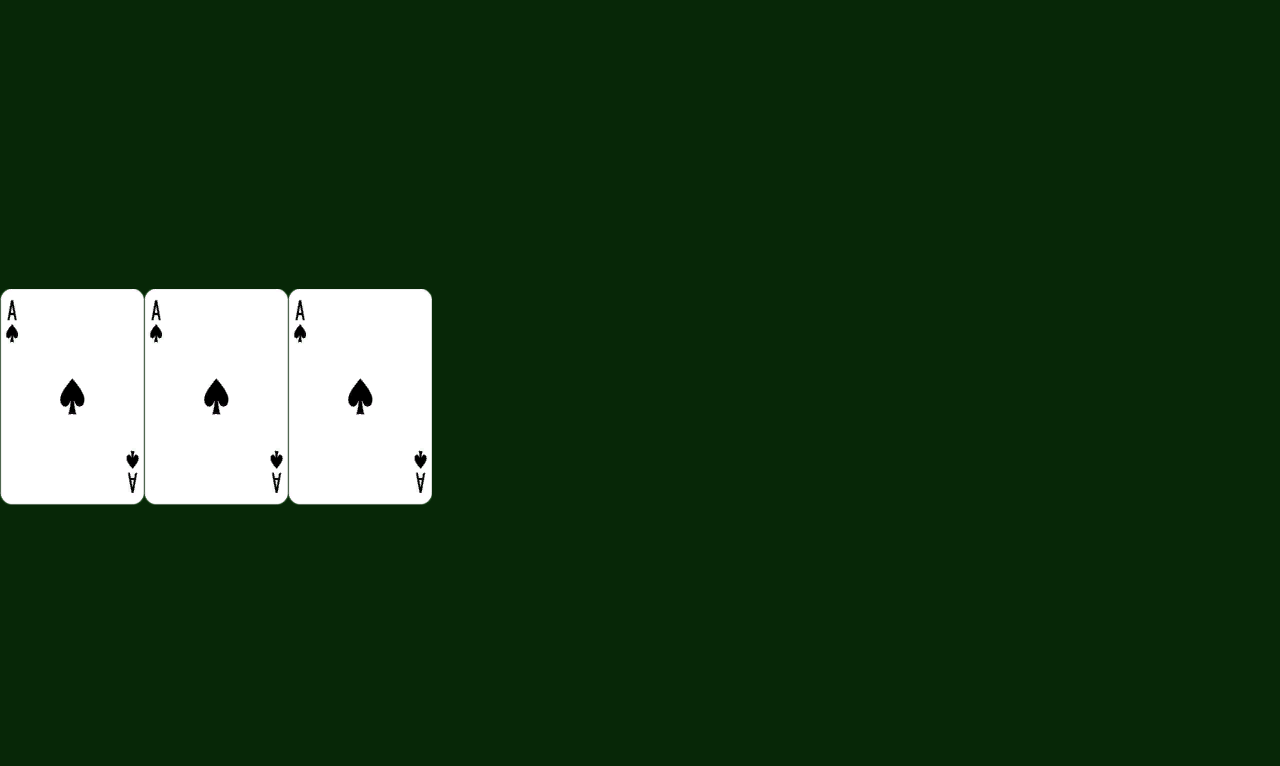
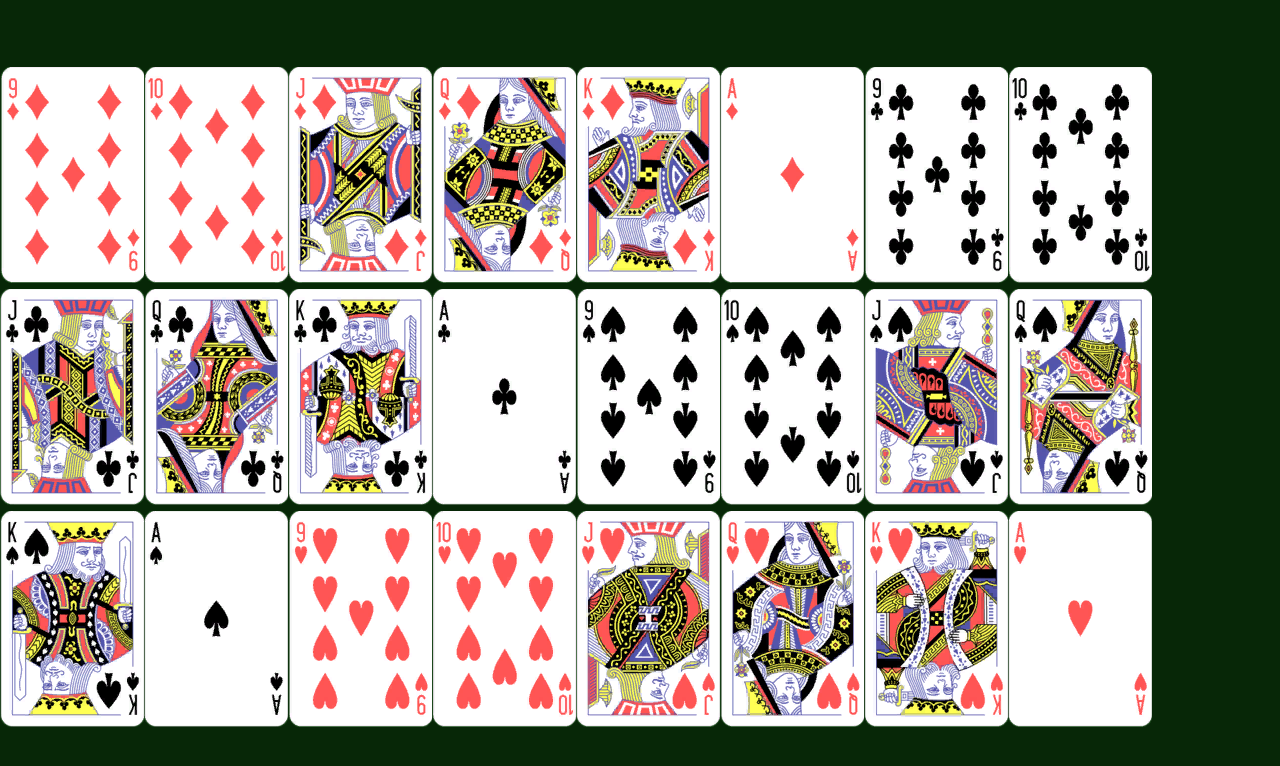
Before and after one commit to jasminealmassri/Euchre.Web, a React (Vite) app in the folder euchre-react/: page / in a window 1280 px wide. Shown: the top 766 px of the page. Built offline with nearby package versions, Linux system fonts and the light colour scheme.

Commit message:
Have a euchre deck and the ability to render a card based on the input of a Card object

```diff
--- a/euchre-react/src/components/CardComponent.tsx
+++ b/euchre-react/src/components/CardComponent.tsx
@@ -1,10 +1,64 @@
-import React from 'react';
-import spades9 from '../assets/images/Cards/spades9.png';
+import React, { useState } from 'react';
+//import spades9 from '../assets/images/Cards/spades9.png';
 import back from '../assets/images/Cards/back.png';
 
 import { Card } from '../models/Card';
 
-import spadesA from '../assets/images/Cards/spadesA.png'
+import { Deck } from '../models/DeckFactory';
+
+
+import spadesA from '../assets/images/Cards/spadesA.png';
+import spades2 from '../assets/images/Cards/spades2.png';
+import spades3 from '../assets/images/Cards/spades3.png';
+import spades4 from '../assets/images/Cards/spades4.png';
+import spades5 from '../assets/images/Cards/spades5.png';
+import spades6 from '../assets/images/Cards/spades6.png';
+import spades7 from '../assets/images/Cards/spades7.png';
+import spades8 from '../assets/images/Cards/spades8.png';
+import spades9 from '../assets/images/Cards/spades9.png';
+import spades10 from '../assets/images/Cards/spades10.png';
+import spadesJ from '../assets/images/Cards/spadesJ.png';
+import spadesQ from '../assets/images/Cards/spadesQ.png';
+import spadesK from '../assets/images/Cards/spadesK.png';
+import diamondsA from '../assets/images/Cards/diamondsA.png';
+import diamonds2 from '../assets/images/Cards/diamonds2.png';
+import diamonds3 from '../assets/images/Cards/diamonds3.png';
+import diamonds4 from '../assets/images/Cards/diamonds4.png';
+import diamonds5 from '../assets/images/Cards/diamonds5.png';
+import diamonds6 from '../assets/images/Cards/diamonds6.png';
+import diamonds7 from '../assets/images/Cards/diamonds7.png';
+import diamonds8 from '../assets/images/Cards/diamonds8.png';
+import diamonds9 from '../assets/images/Cards/diamonds9.png';
+import diamonds10 from '../assets/images/Cards/diamonds10.png';
+import diamondsJ from '../assets/images/Cards/diamondsJ.png';
+import diamondsQ from '../assets/images/Cards/diamondsQ.png';
+import diamondsK from '../assets/images/Cards/diamondsK.png';
+import heartsA from '../assets/images/Cards/heartsA.png';
+import hearts2 from '../assets/images/Cards/hearts2.png';
+import hearts3 from '../assets/images/Cards/hearts3.png';
+import hearts4 from '../assets/images/Cards/hearts4.png';
+import hearts5 from '../assets/images/Cards/hearts5.png';
+import hearts6 from '../assets/images/Cards/hearts6.png';
+import hearts7 from '../assets/images/Cards/hearts7.png';
+import hearts8 from '../assets/images/Cards/hearts8.png';
+import hearts9 from '../assets/images/Cards/hearts9.png';
+import hearts10 from '../assets/images/Cards/hearts10.png';
+import heartsJ from '../assets/images/Cards/heartsJ.png';
+import heartsQ from '../assets/images/Cards/heartsQ.png';
+import heartsK from '../assets/images/Cards/heartsK.png';
+import clubsA from '../assets/images/Cards/clubsA.png';
+import clubs2 from '../assets/images/Cards/clubs2.png';
+import clubs3 from '../assets/images/Cards/clubs3.png';
+import clubs4 from '../assets/images/Cards/clubs4.png';
+import clubs5 from '../assets/images/Cards/clubs5.png';
+import clubs6 from '../assets/images/Cards/clubs6.png';
+import clubs7 from '../assets/images/Cards/clubs7.png';
+import clubs8 from '../assets/images/Cards/clubs8.png';
+import clubs9 from '../assets/images/Cards/clubs9.png';
+import clubs10 from '../assets/images/Cards/clubs10.png';
+import clubsJ from '../assets/images/Cards/clubsJ.png';
+import clubsQ from '../assets/images/Cards/clubsQ.png';
+import clubsK from '../assets/images/Cards/clubsK.png';
 
 //const images = import.meta.glob('./assets/*.png');
 
@@ -17,15 +71,75 @@ interface  CardComponentProps {
     card: Card;
 }
 
+const cardImages = {
+    'spadesA' : spadesA,
+    'spades2': spades2,
+    'spades3': spades3,
+    'spades4': spades4,
+    'spades5': spades5,
+    'spades6': spades6,
+    'spades7': spades7,
+    'spades8': spades8,
+    'spades9': spades9,
+    'spades10': spades10,
+    'spadesJ': spadesJ,
+    'spadesQ': spadesQ,
+    'spadesK': spadesK,
+    'diamondsA' : diamondsA,
+    'diamonds2': diamonds2,
+    'diamonds3': diamonds3,
+    'diamonds4': diamonds4,
+    'diamonds5': diamonds5,
+    'diamonds6': diamonds6,
+    'diamonds7': diamonds7,
+    'diamonds8': diamonds8,
+    'diamonds9': diamonds9,
+    'diamonds10': diamonds10,
+    'diamondsJ': diamondsJ,
+    'diamondsQ': diamondsQ,
+    'diamondsK': diamondsK,
+    'heartsA' : heartsA,
+    'hearts2': hearts2,
+    'hearts3': hearts3,
+    'hearts4': hearts4,
+    'hearts5': hearts5,
+    'hearts6': hearts6,
+    'hearts7': hearts7,
+    'hearts8': hearts8,
+    'hearts9': hearts9,
+    'hearts10': hearts10,
+    'heartsJ': heartsJ,
+    'heartsQ': heartsQ,
+    'heartsK': heartsK,
+
+    'clubsA' : clubsA,
+    'clubs2': clubs2,
+    'clubs3': clubs3,
+    'clubs4': clubs4,
+    'clubs5': clubs5,
+    'clubs6': clubs6,
+    'clubs7': clubs7,
+    'clubs8': clubs8,
+    'clubs9': clubs9,
+    'clubs10': clubs10,
+    'clubsJ': clubsJ,
+    'clubsQ': clubsQ,
+    'clubsK': clubsK,
+}
+
 const CardComponent: React.FC<CardComponentProps> = ({card}) => {
 
-    let flipped_up : boolean = true;
+    const [flippedUp, setFlippedUp] = useState(true);
+    //const [img, setImage] = useState('');
 
-    const imgUrl = `${card.suit}${card.faceValue}`;
+    //const imgUrl = `/assets/images/Cards/${card.faceValue}${card.suit}.png`;
 
-    if(flipped_up) {
+    const imgPath = `${card.faceValue}${card.suit}`;
+    const cardImage : any = cardImages[imgPath];
+
+    if(flippedUp) {
         return (
-            <img className="card" src={spadesA}/>
+            <img className="card" src={cardImage}/>
           )
     }
     else {
--- a/euchre-react/src/components/HandComponent.tsx
+++ b/euchre-react/src/components/HandComponent.tsx
@@ -1,18 +1,25 @@
 import React from 'react'
 
-import { Card, Suit } from '../models/Card'
+import { Card } from '../models/Card'
+
+import { DeckFactory } from '../models/DeckFactory'
+
 import CardComponent from './CardComponent'
 
 
 
 const HandComponent = () => {
-  const card = new Card('A', Suit.Spades); // Ensure the Suit enum is imported and used correctly
+  //const card = new Card('A', "spades");
+
+
+  const deckFactory : DeckFactory = new DeckFactory();
+  const deck = deckFactory.makeEuchreDeck();
 
   return (
     <>
-      <CardComponent card={card} />
-      <CardComponent card={card} />
-      <CardComponent card={card} />
+      {deck.map((card, index) =>
+        <CardComponent key={index} card={card} />
+      )}
     </>
   );
 }
--- a/euchre-react/src/models/Card.tsx
+++ b/euchre-react/src/models/Card.tsx
@@ -1,14 +1,9 @@
-export const enum Suit {
-    Diamonds = "diamonds",
-    Hearts = "hearts",
-    Spades = "spades",
-    Clubs = "clubs"
-}
+
 
 
 export class Card {
     public faceValue : string;
-    public suit : Suit;
+    public suit : string;
 
     constructor(faceValue: string = 'unknown', suit : Suit = Suit.Diamonds) {
         this.faceValue = faceValue;
--- /dev/null
+++ b/euchre-react/src/models/DeckFactory.tsx
@@ -0,0 +1,41 @@
+import { Card } from "./Card";
+
+export class DeckFactory {
+    suits : string[] = ["diamonds", "clubs", "spades", "hearts" ];
+    faceValues : string[] = ["1", "2", "3", "4", "5", "6", "7" , "8", "9", "10", "J", "Q", "K", "A"];
+    euchreFaceValues: string[] = ["9", "10", "J", "Q", "K", "A"];
+
+
+    constructor() {
+
+    }
+
+    public makeDeck() : Card[] {
+
+        let deck : Card[] = [];
+
+        for (let suit of this.suits)
+            {
+                for (let value of this.faceValues)
+                    {
+                        deck.push(new Card(suit, value));
+                    }
+            }
+        return deck;
+    }
+
+    public makeEuchreDeck() : Card[] {
+
+        let deck : Card[] = [];
+
+        for (let suit of this.suits)
+            {
+                for (let value of this.euchreFaceValues)
+                    {
+                        deck.push(new Card(suit, value));
+                    }
+            }
+        return deck;
+    }
+
+ }
```
Also changed, not shown: euchre-react/src/components/DeckComponent.tsx (added, +9 -0 lines), euchre-react/Notes.txt, euchre-react/src/components/ScoreComponent.tsx (added), euchre-react/src/components/TableComponent.tsx (added).
